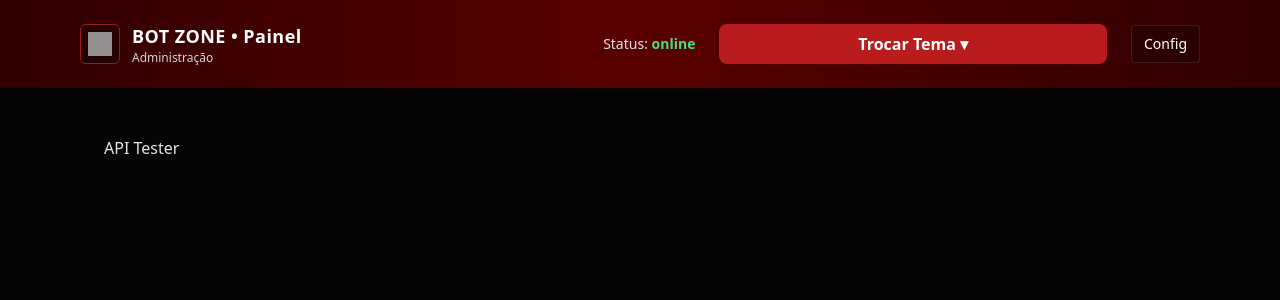
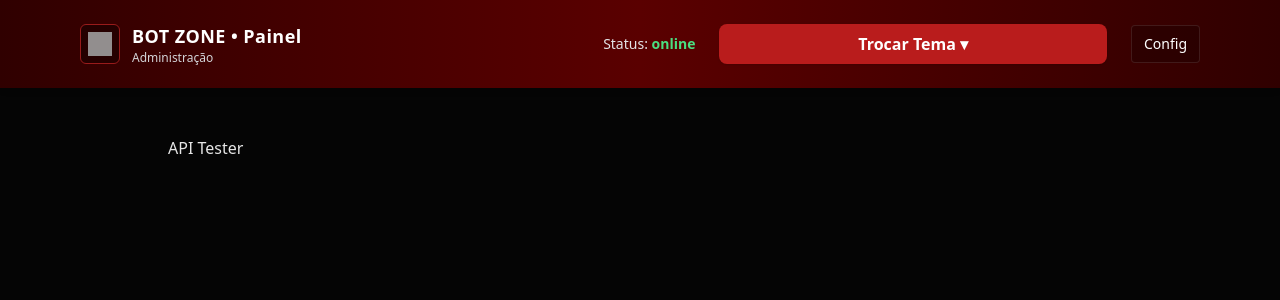
Before and after one commit to rubensilver/uchiha-site, a Next.js app: page /admin/api-tester in a window 1280 px wide. Shown: the top 300 px of the page. Built offline with nearby package versions, Linux system fonts and the light colour scheme; no server answers; grey boxes are pictures that could not be loaded.

Commit message:
Update layout.tsx

```diff
--- a/app/admin/layout.tsx
+++ b/app/admin/layout.tsx
@@ -1,21 +1,14 @@
 // app/admin/layout.tsx
-import React from "react";
 import Header from "@/components/Header";
 
-export const metadata = {
-  title: "Painel • BOT ZONE",
-};
-
-export default function AdminLayout({
-  children,
-}: {
-  children: React.ReactNode;
-}) {
+export default function AdminLayout({ children }: { children: React.ReactNode }) {
   return (
     <div className="min-h-screen bg-[var(--bg)] text-[var(--text)]">
+      {/* Navbar fixa */}
       <Header />
 
-      <main className="max-w-6xl mx-auto px-4 py-6">
+      {/* Conteúdo do painel */}
+      <main className="max-w-5xl mx-auto px-4 py-6">
         {children}
       </main>
     </div>
```
